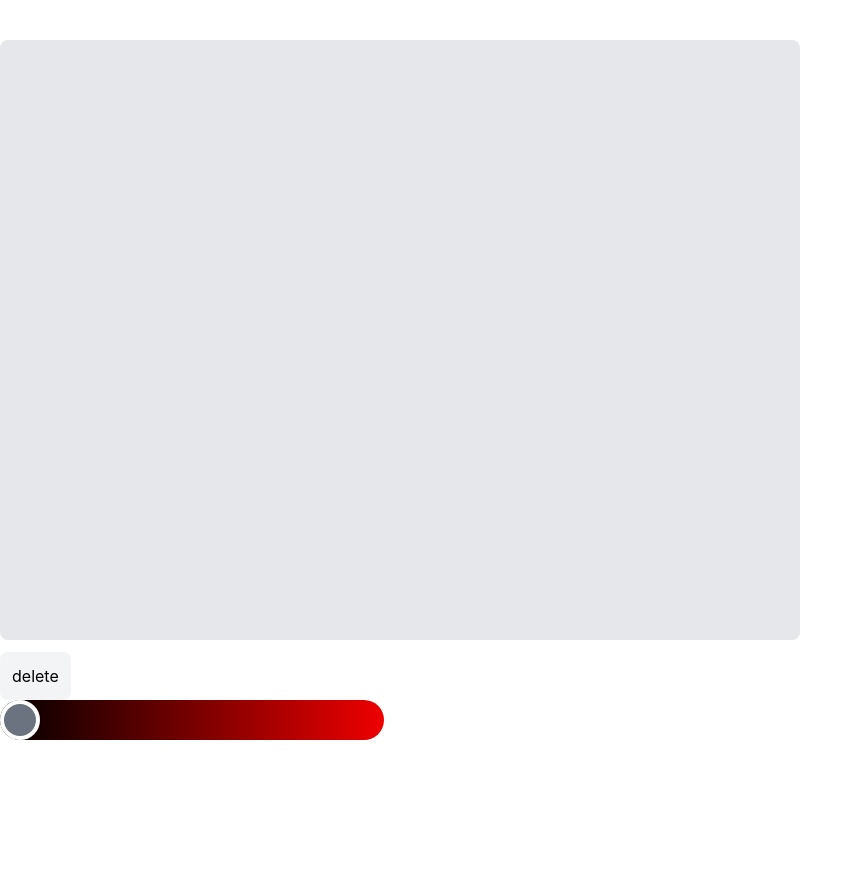
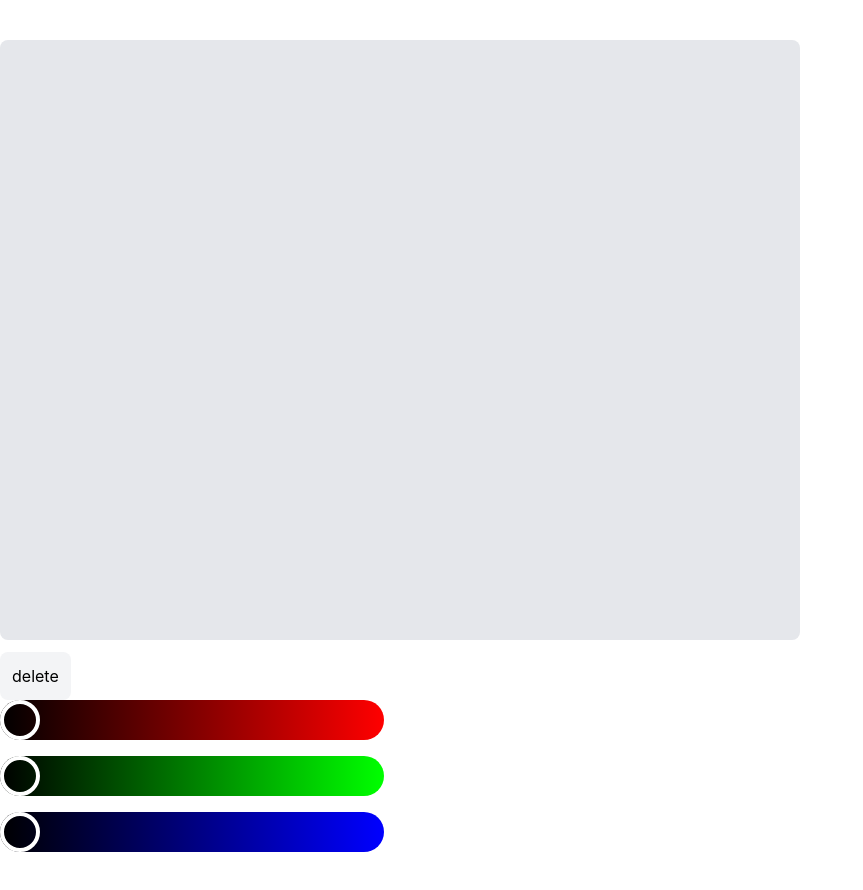
Before and after one commit to sewon0918/color-slide, a React (Create React App) app: page / in a window 1280 px wide. Shown: the whole page, without its empty margins (0-863 px from the left). Before the commit the page ends 800 px from the top, so only its background shows below. Built offline with nearby package versions, Linux system fonts and the light colour scheme.

Commit message:
ColorBar component, duplicate id problem(next: useRef)

```diff
--- a/src/App.tsx
+++ b/src/App.tsx
@@ -1,5 +1,7 @@
+import { Console } from "console";
 import React, { useRef, useState, useCallback, useEffect } from "react";
 import { SketchPicker } from "react-color";
+import { ColorBar } from "./ColorBar";
 
 interface CanvasProps {
   width: number;
@@ -112,40 +114,49 @@ function App({ width, height }: CanvasProps) {
     };
   }, [startPaint, paint, exitPaint]);
 
-  const slider: HTMLElement | null = document.querySelector("#slider");
-  const picker: HTMLElement | null = document.querySelector("#picker");
-  let shiftX: number = 0;
-  let newLeft: number = 0;
-  const onMouseDown = (e: MouseEvent) => {
-    e.preventDefault();
-    console.log("왜안돼");
-    if (picker) {
-      console.log(picker.getBoundingClientRect().left);
-      console.log(e.clientX);
-      let shiftX = e.clientX - picker.getBoundingClientRect().left;
-      console.log(shiftX);
-      document.addEventListener("mousemove", onMouseMove);
-      document.addEventListener("mouseup", onMouseUp);
-    }
-  };
-  function onMouseMove(e: MouseEvent) {
-    newLeft = e.clientX - shiftX - slider!.getBoundingClientRect().left;
-    console.log(newLeft);
-    // the pointer is out of slider => lock the thumb within the bounaries
-    if (newLeft < 0) {
-      newLeft = 0;
-    }
-    let rightEdge = slider!.offsetWidth - picker!.offsetWidth;
-    if (newLeft > rightEdge) {
-      newLeft = rightEdge;
-    }
-    picker!.style.left = newLeft + "px";
-  }
+  // const slider: HTMLElement | null = document.querySelector("#slider");
+  // const picker: HTMLElement | null = document.querySelector("#picker");
+  // let shiftX: number = 0;
+  // let newLeft: number = 0;
+  // const onMouseDown = (e: MouseEvent) => {
+  //   e.preventDefault();
+  //   console.log("왜안돼");
+  //   if (picker) {
+  //     console.log(picker.getBoundingClientRect().left);
+  //     console.log(e.clientX);
+  //     shiftX = e.clientX - picker.getBoundingClientRect().left;
+  //     console.log(shiftX);
+  //     document.addEventListener("mousemove", onMouseMove);
+  //     document.addEventListener("mouseup", onMouseUp);
+  //   }
+  // };
+  // function onMouseMove(e: MouseEvent) {
+  //   newLeft = e.clientX - shiftX - slider!.getBoundingClientRect().left;
+  //   console.log(newLeft);
+  //   // the pointer is out of slider => lock the thumb within the bounaries
+  //   if (newLeft < 0) {
+  //     newLeft = 0;
+  //   }
+  //   let rightEdge = slider!.offsetWidth - picker!.offsetWidth;
+  //   if (newLeft > rightEdge) {
+  //     newLeft = rightEdge;
+  //   }
+  //   picker!.style.left = newLeft + "px";
+  //   // if (!canvasRef.current) {
+  //   //   return;
+  //   // }
+  //   // const canvas: HTMLCanvasElement = canvasRef.current;
+  //   // const context = canvas.getContext("2d");
+  //   // if (context) {
+  //   //   var c = context.getImageData(newLeft, e.clientY, 1, 1).data;
+  //   //   console.log(c[0], c[1], c[2]);
+  //   // }
+  // }
 
-  function onMouseUp() {
-    document.removeEventListener("mouseup", onMouseUp);
-    document.removeEventListener("mousemove", onMouseMove);
-  }
+  // function onMouseUp() {
+  //   document.removeEventListener("mouseup", onMouseUp);
+  //   document.removeEventListener("mousemove", onMouseMove);
+  // }
 
   return (
     <div className="container mx-auto my-10">
@@ -159,19 +170,22 @@ function App({ width, height }: CanvasProps) {
         delete
       </button>
       {/* <SketchPicker /> */}
-      <div
+      {/* <div
         className="w-96 h-10 rounded-full bg-gradient-to-r from-black to-real-red"
         id="slider"
       >
         <div
-          className="w-10 h-10 x-10 border-4 border-white rounded-full bg-gray-500"
+          className="w-10 h-10 x-10 border-4 border-white rounded-full bg-transparent"
           style={{ position: "relative", left: "0px" }}
           onMouseDown={(event: any) => {
             onMouseDown(event);
           }}
           id="picker"
         />
-      </div>
+      </div> */}
+      <ColorBar change={0} fixed1={"00"} fixed2={"00"} />
+      <ColorBar change={1} fixed1={"00"} fixed2={"00"} />
+      <ColorBar change={2} fixed1={"00"} fixed2={"00"} />
     </div>
   );
 }
--- /dev/null
+++ b/src/ColorBar.tsx
@@ -0,0 +1,102 @@
+import React, { useRef, useState, useCallback, useEffect } from "react";
+
+interface ColorProps {
+  change: number; // 0:red, 1:green, 2:blue
+  fixed1: string;
+  fixed2: string;
+}
+
+export function ColorBar({ change, fixed1, fixed2 }: ColorProps) {
+  const colorChange = useRef();
+  let fromColor: string = "#";
+  let toColor: string = "#";
+  if (change == 0) {
+    fromColor += "00" + fixed1 + fixed2;
+    toColor += "ff" + fixed1 + fixed2;
+  } else if (change == 1) {
+    fromColor += fixed1 + "00" + fixed2;
+    toColor += fixed1 + "ff" + fixed2;
+  } else {
+    fromColor += fixed1 + fixed2 + "00";
+    toColor += fixed1 + fixed2 + "ff";
+  }
+  console.log(change, fromColor, toColor);
+
+  const canvasRef = useRef<HTMLCanvasElement>(null);
+
+  const slider: HTMLElement | null = document.querySelector(
+    "#slider"
+  ) as HTMLElement;
+  const picker: HTMLElement | null = document.querySelector(
+    "#picker"
+  ) as HTMLElement;
+  console.log(document.querySelector("#picker") as HTMLDivElement);
+  let shiftX: number = 0;
+  let newLeft: number = 0;
+  const onMouseDown = (e: MouseEvent) => {
+    e.preventDefault();
+    console.log("mousedown", change);
+    if (picker) {
+      console.log(picker.getBoundingClientRect().left);
+      console.log(e.clientX);
+      shiftX = e.clientX - picker.getBoundingClientRect().left;
+      console.log(shiftX);
+      document.addEventListener("mousemove", onMouseMove);
+      document.addEventListener("mouseup", onMouseUp);
+    }
+  };
+  function onMouseMove(e: MouseEvent) {
+    newLeft = e.clientX - shiftX - slider!.getBoundingClientRect().left;
+    console.log(newLeft);
+    // the pointer is out of slider => lock the thumb within the bounaries
+    if (newLeft < 0) {
+      newLeft = 0;
+    }
+    let rightEdge = slider!.offsetWidth - picker!.offsetWidth;
+    if (newLeft > rightEdge) {
+      newLeft = rightEdge;
+    }
+    picker!.style.left = newLeft + "px";
+    // if (!canvasRef.current) {
+    //   return;
+    // }
+    // const canvas: HTMLCanvasElement = canvasRef.current;
+    // const context = canvas.getContext("2d");
+    // if (context) {
+    //   var c = context.getImageData(newLeft, e.clientY, 1, 1).data;
+    //   console.log(c[0], c[1], c[2]);
+    // }
+  }
+
+  function onMouseUp() {
+    document.removeEventListener("mouseup", onMouseUp);
+    document.removeEventListener("mousemove", onMouseMove);
+  }
+
+  return (
+    <div>
+      <div
+        className="w-96 h-10 rounded-full mb-4"
+        style={{
+          background: `linear-gradient(to right, ${fromColor}, ${toColor})`,
+        }}
+        id="slider"
+      >
+        <div
+          className="w-10 h-10 x-10 border-4 border-white rounded-full bg-transparent"
+          style={{ position: "relative", left: "0px" }}
+          onMouseDown={(event: any) => {
+            onMouseDown(event);
+          }}
+          id="picker"
+        />
+      </div>
+    </div>
+  );
+}
+
+ColorBar.defaultProps = {
+  change: 0,
+  fixed1: "00",
+  fixed2: "00",
+};
```
Also changed, not shown: 1 other file (tests, documents, lock files or other folders).
